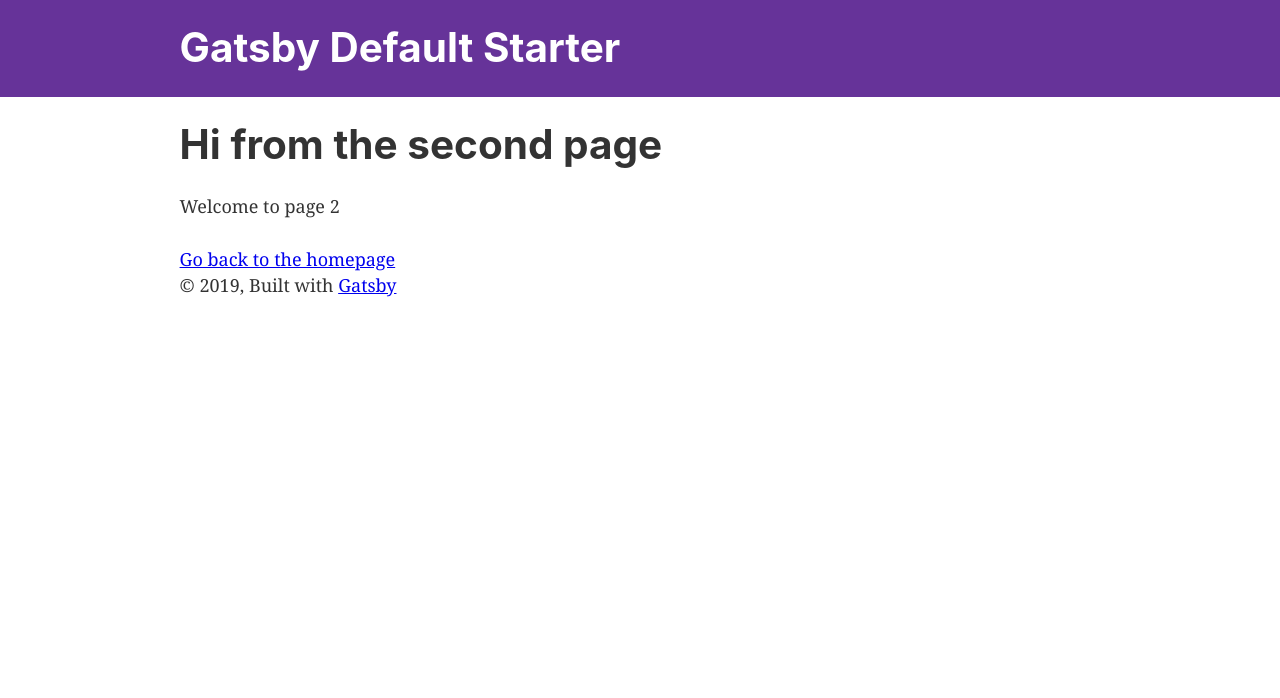
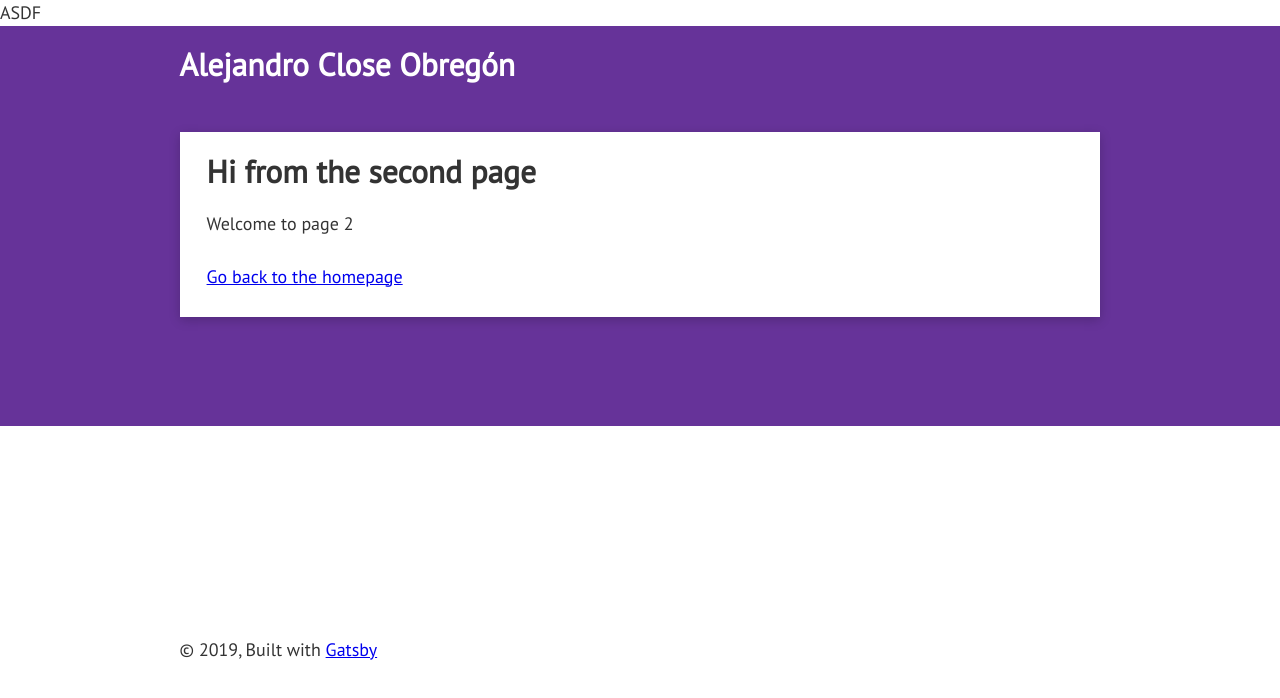
Before and after one commit to alejandroclose/alejandroclose, a Gatsby site: page /page-2 in a window 1280 px wide. Built offline with nearby package versions, Linux system fonts and the light colour scheme; Gatsby itself is replaced by a stand-in of ours.

Commit message:
started project

```diff
--- a/src/components/header.js
+++ b/src/components/header.js
@@ -22,9 +22,10 @@ const Header = ({ siteTitle }) => (
           style={{
             color: `white`,
             textDecoration: `none`,
+
           }}
         >
-          {siteTitle}
+         <h1>{siteTitle}</h1>
         </Link>
       </h1>
     </div>
--- a/src/components/layout.css
+++ b/src/components/layout.css
@@ -1,5 +1,8 @@
+/* Font imports */
+@import url('https://fonts.googleapis.com/css?family=PT+Sans&display=swap');
+
 html {
-  font-family: sans-serif;
+  font-family: 'PT Sans', sans-serif;
   -ms-text-size-adjust: 100%;
   -webkit-text-size-adjust: 100%;
 }
@@ -15,7 +18,6 @@ figcaption,
 figure,
 footer,
 header,
-main,
 menu,
 nav,
 section,
@@ -68,6 +70,23 @@ mark {
   background-color: #ff0;
   color: #000;
 }
+
+header{
+  width: 100vw;
+  height: 50vh;
+  background-color: blue;
+  z-index: 1;
+}
+
+main {
+  padding: 1.5rem;
+  display: block;
+  position: relative;
+  top: -40vh;
+  box-shadow: 0 3px 11px 0 rgba(0,0,0,0.2);
+  z-index: 2;
+  background-color: white;
+}
 small {
   font-size: 80%;
 }
@@ -94,7 +113,7 @@ code,
 kbd,
 pre,
 samp {
-  font-family: monospace, monospace;
+  font-family: 'PT Sans', sans-serif;
   font-size: 1em;
 }
 figure {
@@ -200,7 +219,7 @@ html {
 }
 body {
   color: hsla(0, 0%, 0%, 0.8);
-  font-family: georgia, serif;
+  font-family: 'PT Sans', sans-serif;
   font-weight: normal;
   word-wrap: break-word;
   font-kerning: normal;
@@ -230,12 +249,9 @@ h1 {
   padding-top: 0;
   margin-bottom: 1.45rem;
   color: inherit;
-  font-family: -apple-system, BlinkMacSystemFont, Segoe UI, Roboto, Oxygen,
-    Ubuntu, Cantarell, Fira Sans, Droid Sans, Helvetica Neue, sans-serif;
-  font-weight: bold;
+  font-family: 'PT Sans', sans-serif;
   text-rendering: optimizeLegibility;
-  font-size: 2.25rem;
-  line-height: 1.1;
+  font-size: 1.75rem;
 }
 h2 {
   margin-left: 0;
@@ -247,8 +263,7 @@ h2 {
   padding-top: 0;
   margin-bottom: 1.45rem;
   color: inherit;
-  font-family: -apple-system, BlinkMacSystemFont, Segoe UI, Roboto, Oxygen,
-    Ubuntu, Cantarell, Fira Sans, Droid Sans, Helvetica Neue, sans-serif;
+  font-family: 'PT Sans', sans-serif;
   font-weight: bold;
   text-rendering: optimizeLegibility;
   font-size: 1.62671rem;
@@ -264,8 +279,7 @@ h3 {
   padding-top: 0;
   margin-bottom: 1.45rem;
   color: inherit;
-  font-family: -apple-system, BlinkMacSystemFont, Segoe UI, Roboto, Oxygen,
-    Ubuntu, Cantarell, Fira Sans, Droid Sans, Helvetica Neue, sans-serif;
+  font-family: 'PT Sans', sans-serif;
   font-weight: bold;
   text-rendering: optimizeLegibility;
   font-size: 1.38316rem;
@@ -281,8 +295,7 @@ h4 {
   padding-top: 0;
   margin-bottom: 1.45rem;
   color: inherit;
-  font-family: -apple-system, BlinkMacSystemFont, Segoe UI, Roboto, Oxygen,
-    Ubuntu, Cantarell, Fira Sans, Droid Sans, Helvetica Neue, sans-serif;
+  font-family: 'PT Sans', sans-serif;
   font-weight: bold;
   text-rendering: optimizeLegibility;
   font-size: 1rem;
@@ -298,8 +311,7 @@ h5 {
   padding-top: 0;
   margin-bottom: 1.45rem;
   color: inherit;
-  font-family: -apple-system, BlinkMacSystemFont, Segoe UI, Roboto, Oxygen,
-    Ubuntu, Cantarell, Fira Sans, Droid Sans, Helvetica Neue, sans-serif;
+  font-family: 'PT Sans', sans-serif;
   font-weight: bold;
   text-rendering: optimizeLegibility;
   font-size: 0.85028rem;
@@ -315,8 +327,7 @@ h6 {
   padding-top: 0;
   margin-bottom: 1.45rem;
   color: inherit;
-  font-family: -apple-system, BlinkMacSystemFont, Segoe UI, Roboto, Oxygen,
-    Ubuntu, Cantarell, Fira Sans, Droid Sans, Helvetica Neue, sans-serif;
+  font-family: 'PT Sans', sans-serif;
   font-weight: bold;
   text-rendering: optimizeLegibility;
   font-size: 0.78405rem;
@@ -592,8 +603,7 @@ tt,
 code {
   background-color: hsla(0, 0%, 0%, 0.04);
   border-radius: 3px;
-  font-family: "SFMono-Regular", Consolas, "Roboto Mono", "Droid Sans Mono",
-    "Liberation Mono", Menlo, Courier, monospace;
+  font-family: 'PT Sans', sans-serif;
   padding: 0;
   padding-top: 0.2em;
   padding-bottom: 0.2em;
@@ -615,6 +625,8 @@ pre tt:before,
 pre tt:after {
   content: "";
 }
+
+
 @media only screen and (max-width: 480px) {
   html {
     font-size: 100%;
--- a/src/components/layout.js
+++ b/src/components/layout.js
@@ -11,6 +11,7 @@ import { useStaticQuery, graphql } from "gatsby"
 
 import Header from "./header"
 import "./layout.css"
+import { isAbsolute } from "path"
 
 const Layout = ({ children }) => {
   const data = useStaticQuery(graphql`
@@ -25,7 +26,10 @@ const Layout = ({ children }) => {
 
   return (
     <>
-      <Header siteTitle={data.site.siteMetadata.title} />
+      <div className="">
+          ASDF
+        </div>
+      <Header siteTitle="Alejandro Close Obregón"/>
       <div
         style={{
           margin: `0 auto`,
@@ -34,7 +38,8 @@ const Layout = ({ children }) => {
           paddingTop: 0,
         }}
       >
-        <main>{children}</main>
+        <main
+        >{children}</main>
         <footer>
           © {new Date().getFullYear()}, Built with
           {` `}
```
